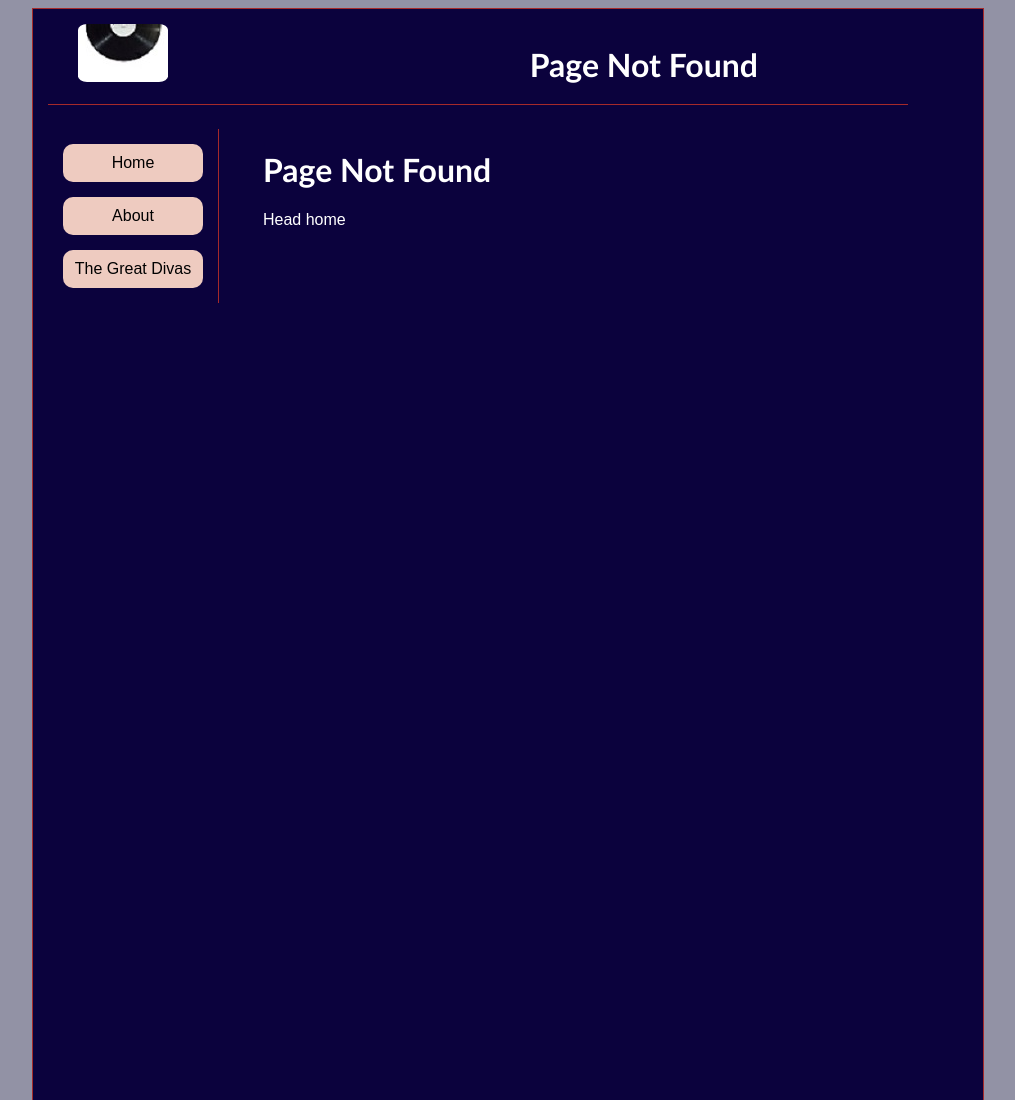
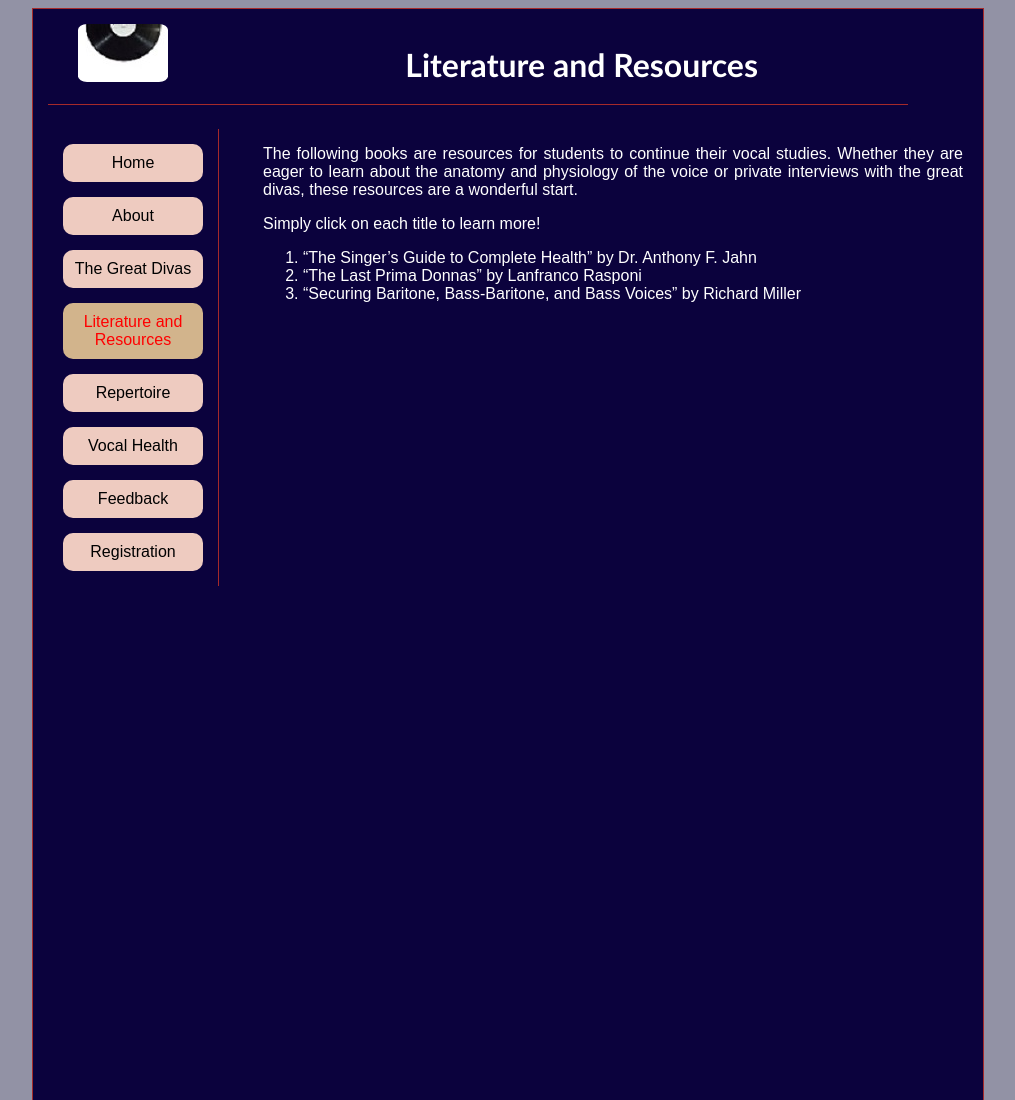
Before and after one commit to selenasiri/gatsby-voice-performance, a Gatsby site: page /literature-and-resources in a window 1280 px wide. Before the commit this address had no page. Shown: the top 1100 px of the page, without its empty margins (132-1147 px from the left). Built offline with nearby package versions, Linux system fonts and the light colour scheme; Gatsby itself is replaced by a stand-in of ours.

Commit message:
Add pages Vocal performance

```diff
--- a/src/components/layout/Navbar.jsx
+++ b/src/components/layout/Navbar.jsx
@@ -19,6 +19,21 @@ const Navbar = () => {
         <Link to="/great-divas" activeStyle={activeStyle}>
           The Great Divas
         </Link>
+        <Link to="/literature-and-resources" activeStyle={activeStyle}>
+          Literature and Resources
+        </Link>
+        <Link to="/repertoire" activeStyle={activeStyle}>
+          Repertoire
+        </Link>
+        <Link to="/vocal-health" activeStyle={activeStyle}>
+          Vocal Health
+        </Link>
+        <Link to="/feedback" activeStyle={activeStyle}>
+          Feedback
+        </Link>
+        <Link to="/registration" activeStyle={activeStyle}>
+          Registration
+        </Link>
       </nav>
     </div>
   )
--- /dev/null
+++ b/src/pages/literature-and-resources.jsx
@@ -0,0 +1,40 @@
+import React from 'react'
+import Layout from '../components/layout/Layout'
+import SEO from '../components/SEO'
+
+const Literature = () => {
+  return (
+    <Layout title="Literature and Resources">
+      <SEO title="Literature and Resources" />
+
+      <p>
+        The following books are resources for students to continue their vocal
+        studies. Whether they are eager to learn about the anatomy and
+        physiology of the voice or private interviews with the great divas,
+        these resources are a wonderful start.
+      </p>
+      <p>Simply click on each title to learn more!</p>
+
+      <ol>
+        <li>
+          <a href="https://www.amazon.com/Singers-Guide-Complete-Health/dp/0195374037/ref=pd_sbs_14_img_0/142-4542806-4846510?_encoding=UTF8&pd_rd_i=0195374037&pd_rd_r=ea259f6a-03e4-4eb4-8a54-e8021f2bde15&pd_rd_w=eePcr&pd_rd_wg=Xt98C&pf_rd_p=5cfcfe89-300f-47d2-b1ad-a4e27203a02a&pf_rd_r=DJ00FPSJMZCER1SV7FXB&psc=1&refRID=DJ00FPSJMZCER1SV7FXB">
+            “The Singer’s Guide to Complete Health” by Dr. Anthony F. Jahn
+          </a>
+        </li>
+        <li>
+          <a href="https://www.amazon.com/Last-Prima-Donnas-Lanfranco-Rasponi/dp/0879100400/ref=sr_1_1?keywords=the+last+prima+donnas&qid=1575518118&s=books&sr=1-1">
+            “The Last Prima Donnas” by Lanfranco Rasponi
+          </a>
+        </li>
+        <li>
+          <a href="https://www.amazon.com/Securing-Baritone-Bass-Baritone-Bass-Voices/dp/0195322657/ref=sr_1_2?keywords=bass+bass+baritone&qid=1575518205&s=books&sr=1-2">
+            “Securing Baritone, Bass-Baritone, and Bass Voices” by Richard
+            Miller
+          </a>
+        </li>
+      </ol>
+    </Layout>
+  )
+}
+
+export default Literature
```
Also changed, not shown: src/pages/feedback.jsx (added, +15 -0 lines), src/pages/index.js (+21 -1 lines), src/pages/registration.jsx (added, +15 -0 lines), src/pages/repertoire.jsx (added, +15 -0 lines), src/pages/vocal-health.jsx (added, +15 -0 lines).
